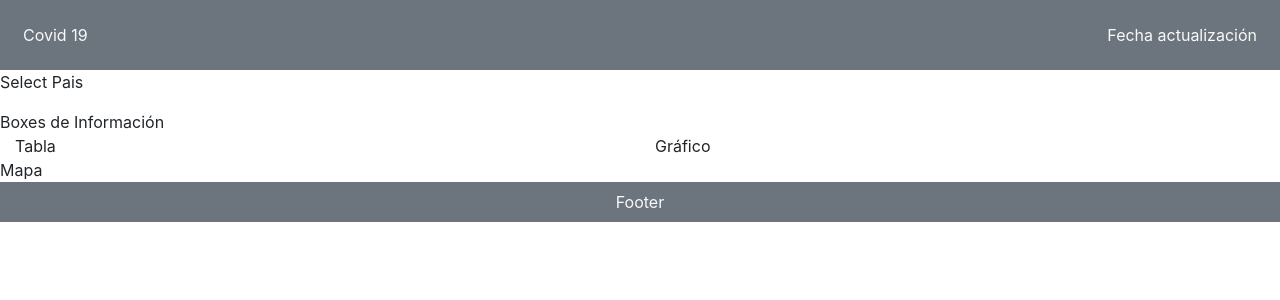
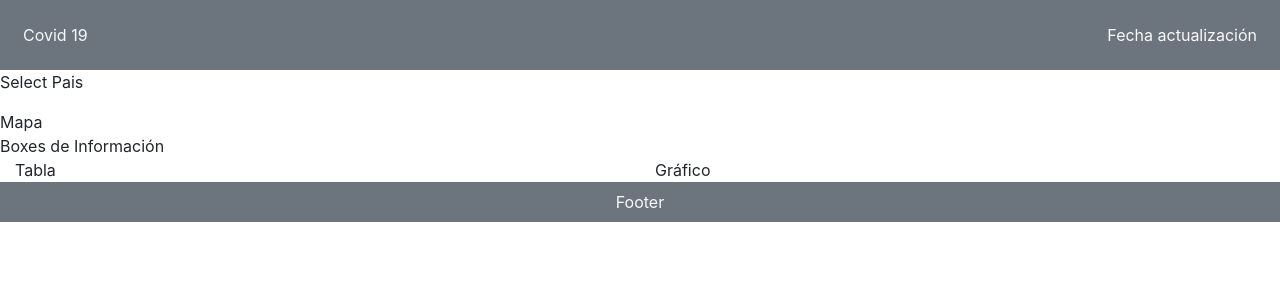
Before and after one commit to davidgonib/covid-19, a React (Create React App) app: page / in a window 1280 px wide. Shown: the top 300 px of the page. Built offline with nearby package versions, Linux system fonts and the light colour scheme.

Commit message:
estructura

```diff
--- a/src/screens/HomeScreen.js
+++ b/src/screens/HomeScreen.js
@@ -8,12 +8,12 @@ function HomeScreen () {
             <Row className="">
                 <p>Select Pais</p>
             </Row>
+            <Row>Mapa</Row>
             <Row>Boxes de Información</Row>
             <Row>
                 <Col>Tabla</Col>
                 <Col>Gráfico</Col>
             </Row>
-            <Row>Mapa</Row>
         </Container>
     )
 }
```
